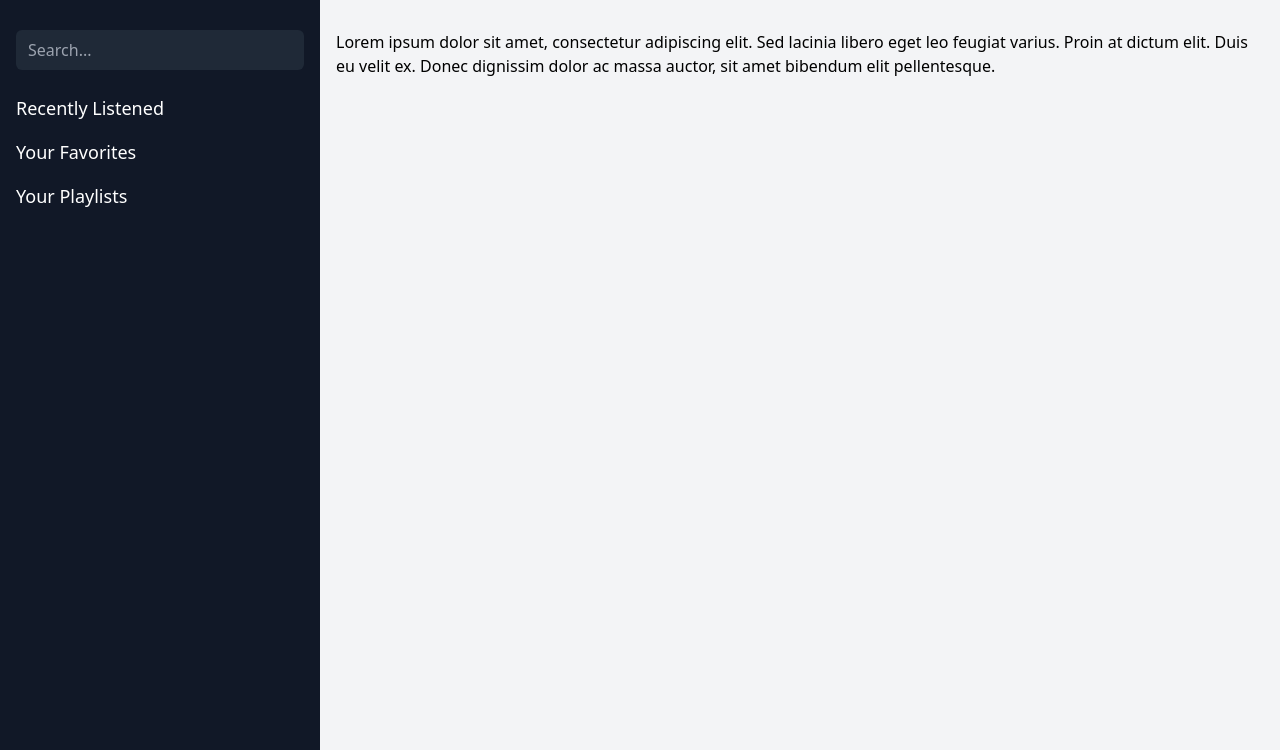
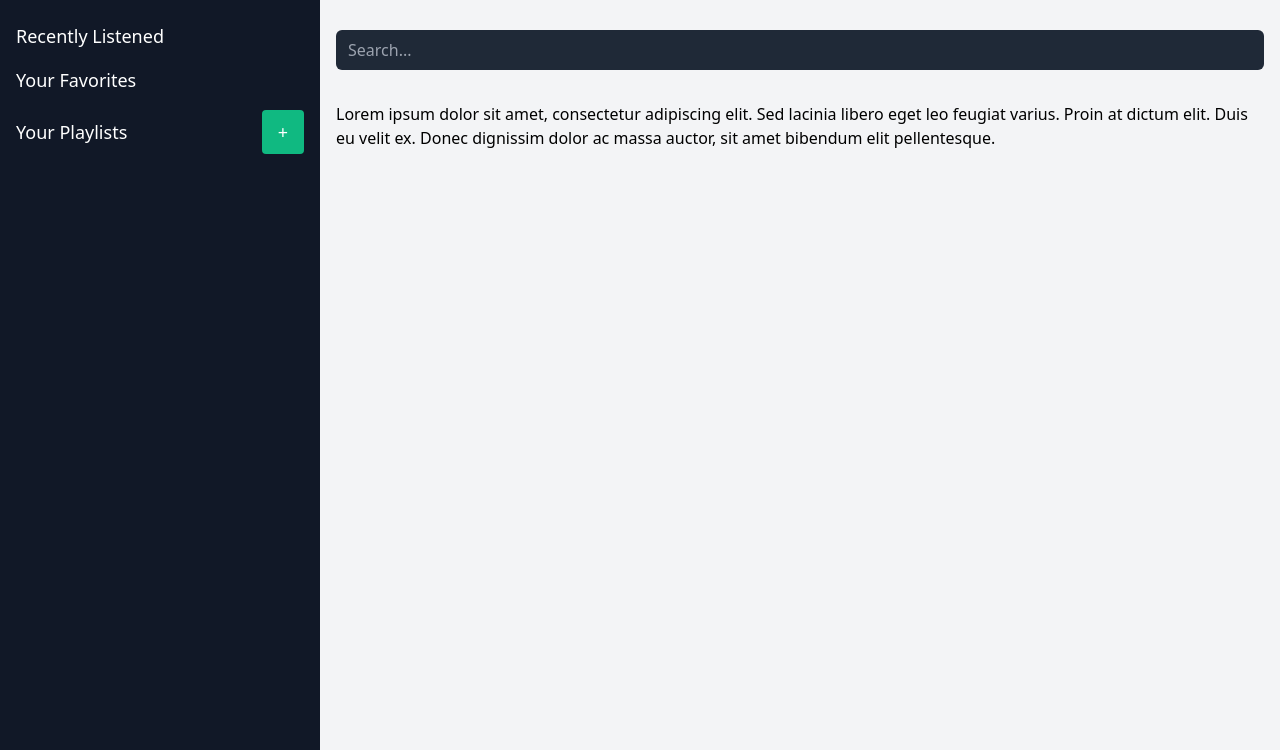
Before and after one commit to MLS-Soundify/Soundify, a plain HTML site: page index.html in a window 1280 px wide. Shown: the part 50-800 px from the top of the page. Drawn offline with nearby package versions, Linux system fonts and the light colour scheme.

Commit message:
soundify

```diff
--- a/index.html
+++ b/index.html
@@ -11,18 +11,22 @@
 <!-- Sidebar -->
   <div class="bg-gray-900 text-white w-1/4 h-screen">
         <h1 class="font-bold text-2xl p-4">Soundify</h1>
-        <form class="p-4">
-            <input class="bg-gray-800 text-white rounded-md py-2 px-3 w-full" type="text" placeholder="Search...">
-        </form>
           <ul class="text-lg font-medium">
              <li class="px-4 py-2 hover:bg-gray-800">Recently Listened</li>
              <li class="px-4 py-2 hover:bg-gray-800">Your Favorites</li>
-        <li class="px-4 py-2 hover:bg-gray-800">Your Playlists</li>
+             <li class="px-4 py-2 hover:bg-gray-800 flex items-center justify-between">
+            <span>Your Playlists</span>
+            <button class="bg-green-500 hover:bg-green-600 text-white py-2 px-4 rounded">+</button>
+            </li>
            </ul>
   </div>
+
     <!-- Main content -->
     <div class="w-3/4 h-screen bg-gray-100">
       <h2 class="font-bold text-2xl p-4">Welcome to Soundify!</h2>
+        <div class="p-4 flex justify-center items-center">
+          <input class="bg-gray-800 text-white rounded-md py-2 px-3 w-full" type="text" placeholder="Search...">
+        </div>
       <p class="p-4">Lorem ipsum dolor sit amet, consectetur adipiscing elit. Sed lacinia libero eget leo feugiat varius. Proin at dictum elit. Duis eu velit ex. Donec dignissim dolor ac massa auctor, sit amet bibendum elit pellentesque.</p>
     </div>
   </div>
```
Lines whose indentation alone changed are shown as unchanged.
